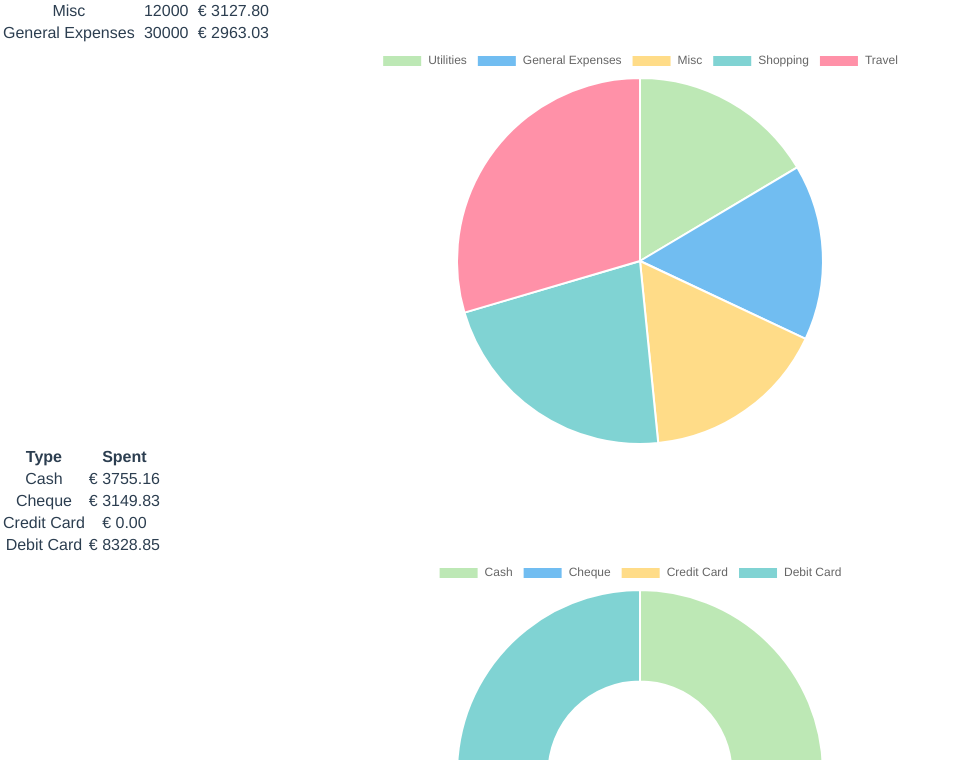
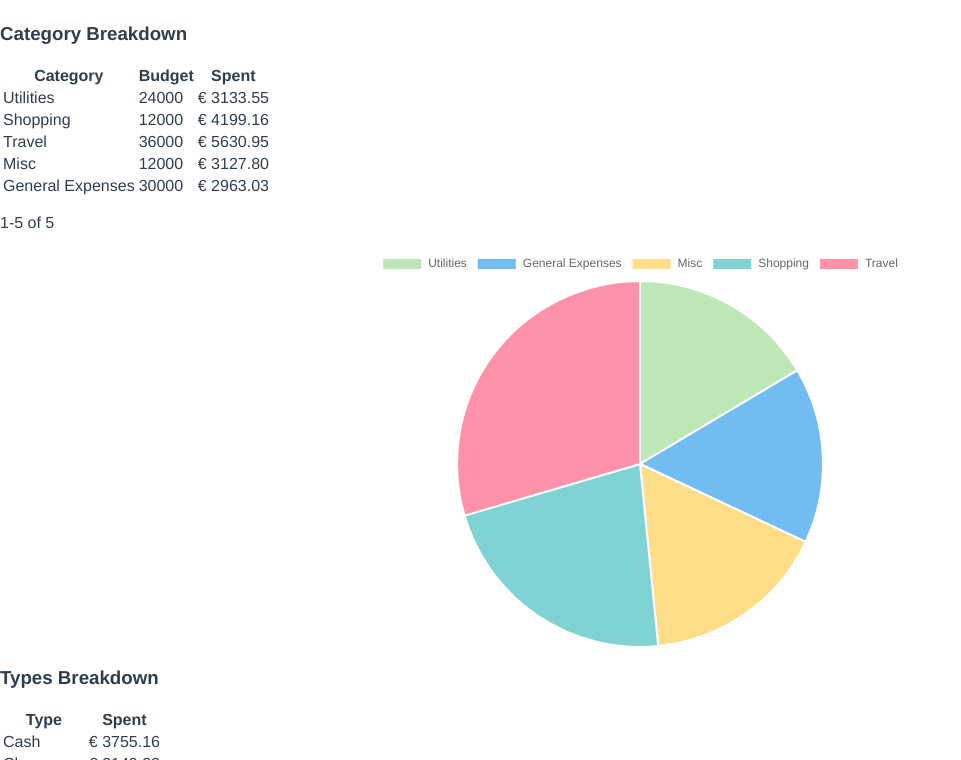
Before and after one commit to anthonyophernandez/expense-tool, a Vue app: page /stats in a window 1280 px wide. Shown: the part 1060-1820 px from the top of the page, without its empty margins (0-961 px from the left). Built offline with nearby package versions, Linux system fonts and the light colour scheme; the HTML template or start-up script is replaced by a standard one.

Commit message:
Chart Folder, Chart Options, and Tittle to TableAndChart Component

```diff
--- a/src/App.vue
+++ b/src/App.vue
@@ -18,7 +18,6 @@ html, body {
   font-family: Avenir, Helvetica, Arial, sans-serif;
   -webkit-font-smoothing: antialiased;
   -moz-osx-font-smoothing: grayscale;
-  text-align: center;
   color: #2c3e50;
 }
 
--- a/src/components/BarChart.vue
+++ /dev/null
@@ -1,17 +0,0 @@
-<script>
-import { Bar, mixins } from 'vue-chartjs'
-const { reactiveProp } = mixins
-export default {
-  name: 'BarChart',
-  mixins: [reactiveProp],
-  extends: Bar,
-  props: {
-    options: {
-      type: Object
-    }
-  },
-  mounted () {
-    this.renderChart(this.chartData, this.options)
-  }
-}
-</script>
--- /dev/null
+++ b/src/components/Chart/BarChart.vue
@@ -0,0 +1,35 @@
+<script>
+import { Bar, mixins } from 'vue-chartjs'
+const { reactiveProp } = mixins
+export default {
+  name: 'BarChart',
+  mixins: [reactiveProp],
+  extends: Bar,
+  data: () => {
+    return {
+      options: {
+        responsive: true,
+        maintainAspectRatio: false,
+        legend: {
+          display: true
+        },
+        scales: {
+          yAxes: [{
+            stacked: true,
+            ticks: {
+              beginAtZero: true,
+              min: 0
+            }
+          }],
+          xAxes: [{
+            stacked: true
+          }]
+        }
+      }
+    }
+  },
+  mounted () {
+    this.renderChart(this.chartData, this.options)
+  }
+}
+</script>
--- a/src/components/DoughnutChart.vue
+++ b/src/components/Chart/DoughnutChart.vue
@@ -5,9 +5,15 @@ export default {
   name: 'DoughnutChart',
   mixins: [reactiveProp],
   extends: Doughnut,
-  props: {
-    options: {
-      type: Object
+  data: () => {
+    return {
+      options: {
+        responsive: true,
+        maintainAspectRatio: false,
+        legend: {
+          display: true
+        }
+      }
     }
   },
   mounted () {
--- a/src/components/PieChart.vue
+++ b/src/components/Chart/PieChart.vue
@@ -5,9 +5,15 @@ export default {
   name: 'PieChart',
   mixins: [reactiveProp],
   extends: Pie,
-  props: {
-    options: {
-      type: Object
+  data: () => {
+    return {
+      options: {
+        responsive: true,
+        maintainAspectRatio: false,
+        legend: {
+          display: true
+        }
+      }
     }
   },
   mounted () {
--- a/src/components/MoleculeCard.vue
+++ b/src/components/MoleculeCard.vue
@@ -1,13 +1,13 @@
 <template>
-  <div class="p-4 mb-2 border border-blue-200 hover:shadow-lg rounded-sm bg-blue-100 text-blue-800">
+  <div class="py-2 px-4 mb-2 border border-blue-200 hover:shadow-lg rounded-sm bg-blue-100 text-blue-800">
     <AtomTitle tag="h2" :content="card.title" />
     <AtomText :text="card.text" />
   </div>
 </template>
 
 <script>
-import AtomTitle from '../components/AtomTitle.vue'
-import AtomText from '../components/AtomText.vue'
+import AtomTitle from './AtomTitle.vue'
+import AtomText from './AtomText.vue'
 
 export default {
   name: 'MoleculeCard',
--- a/src/components/OrganismStatsCards.vue
+++ b/src/components/OrganismStatsCards.vue
@@ -7,7 +7,7 @@
 </template>
 
 <script>
-import MoleculeCard from '../components/MoleculeCard.vue'
+import MoleculeCard from './MoleculeCard.vue'
 
 export default {
   name: 'OrganismGrid',
--- a/src/components/OrganismTableAndChart.vue
+++ b/src/components/OrganismTableAndChart.vue
@@ -1,20 +1,36 @@
 <template>
-  <section class="flex flex-wrap items-stretch h-full">
-    <OrganismTable class="w-full h-64 lg:w-1/2" :table="table"/>
-    <component :is="chartType" v-if="chart.isLoaded" class="w-full h-64 lg:w-1/2" :options="chart.options" :chart-data="chart.chartData"/>
+  <section class="flex flex-col w-full h-full p-1">
+
+    <div class="w-full flex">
+      <AtomTitle tag="h3" :content="title"/>
+    </div>
+
+    <div class="flex flex-wrap items-stretch w-full min-h-full">
+      <div class="w-full lg:w-1/2 min-h-full flex flex-col justify-between">
+        <OrganismTable class="w-full" :table="table"/>
+        <AtomText class="text-right" text="1-5 of 5"/>
+      </div>
+      <component :is="chartType" v-if="chart.isLoaded" class="w-full lg:w-1/2 h-full" :options="chart.options" :chart-data="chart.chartData"/>
+    </div>
+
   </section>
 </template>
 
 <script>
-import OrganismTable from '../components/Table/OrganismTable.vue'
-import BarChart from '../components/BarChart.vue'
-import PieChart from '../components/PieChart.vue'
-import DoughnutChart from '../components/DoughnutChart.vue'
+import AtomTitle from './AtomTitle.vue'
+import AtomText from './AtomText.vue'
+
+import OrganismTable from './Table/OrganismTable.vue'
+import BarChart from './Chart/BarChart.vue'
+import PieChart from './Chart/PieChart.vue'
+import DoughnutChart from './Chart/DoughnutChart.vue'
 
 export default {
   name: 'OrganismTableAndChart',
-  props: ['table', 'chartType', 'chart'],
+  props: ['title', 'table', 'chartType', 'chart'],
   components: {
+    AtomTitle,
+    AtomText,
     OrganismTable,
     BarChart,
     PieChart,
--- a/src/components/Table/OrganismTable.vue
+++ b/src/components/Table/OrganismTable.vue
@@ -1,5 +1,5 @@
 <template>
-  <table class="table-auto">
+  <table class="table-fixed">
     <OrganismTableHead :headers="table.headers" />
     <OrganismTableBody :data="table.data" />
   </table>
--- a/src/views/Stats.vue
+++ b/src/views/Stats.vue
@@ -1,13 +1,13 @@
 <template>
-  <section class="w-full px-16 py-4">
+  <section class="w-full px-0 py-1 sm:px-16 sm:py-4">
 
     <OrganismStatsCards :cards="cards" />
 
-    <OrganismTableAndChart class="border border-blue-300 mb-1 h-64" :table="tableExpenses" chartType="BarChart" :chart="barChart" />
+    <OrganismTableAndChart class="border border-blue-300 mb-1 h-64" title="Expenses Breakdown" :table="tableExpenses" chartType="BarChart" :chart="barChart" />
 
-    <OrganismTableAndChart class="border border-blue-300 mb-1 h-64" :table="tableCategory" chartType="PieChart" :chart="pieChart" />
+    <OrganismTableAndChart class="border border-blue-300 mb-1 h-64" title="Category Breakdown" :table="tableCategory" chartType="PieChart" :chart="pieChart" />
 
-    <OrganismTableAndChart class="border border-blue-300 mb-1  h-64" :table="tableTypes" chartType="DoughnutChart" :chart="doughnutChart" />
+    <OrganismTableAndChart class="border border-blue-300 mb-1  h-64" title="Types Breakdown" :table="tableTypes" chartType="DoughnutChart" :chart="doughnutChart" />
   </section>
 </template>
 
@@ -76,25 +76,6 @@ export default {
       },
       barChart: {
         isLoaded: false,
-        options: {
-          responsive: true,
-          maintainAspectRatio: false,
-          legend: {
-            display: true
-          },
-          scales: {
-            yAxes: [{
-              stacked: true,
-              ticks: {
-                beginAtZero: true,
-                min: 0
-              }
-            }],
-            xAxes: [{
-              stacked: true
-            }]
-          }
-        },
         chartData: {}
       },
       tableCategory: {
@@ -128,44 +109,30 @@ export default {
       },
       pieChart: {
         isLoaded: false,
-        options: {
-          responsive: true,
-          maintainAspectRatio: false,
-          legend: {
-            display: true
-          }
-        },
         chartData: {}
       },
       tableTypes: {
         headers: ['Type', 'Spent'],
         data: [
           {
-            Type: 'Cash',
+            type: 'Cash',
             spent: '€ 3755.16'
           },
           {
-            Type: 'Cheque',
+            type: 'Cheque',
             spent: '€ 3149.83'
           }, {
-            Type: 'Credit Card',
+            type: 'Credit Card',
             spent: '€ 0.00'
           },
           {
-            Type: 'Debit Card',
+            type: 'Debit Card',
             spent: '€ 8328.85'
           }
         ]
       },
       doughnutChart: {
         isLoaded: false,
-        options: {
-          responsive: true,
-          maintainAspectRatio: false,
-          legend: {
-            display: true
-          }
-        },
         chartData: {}
       }
     }
```
